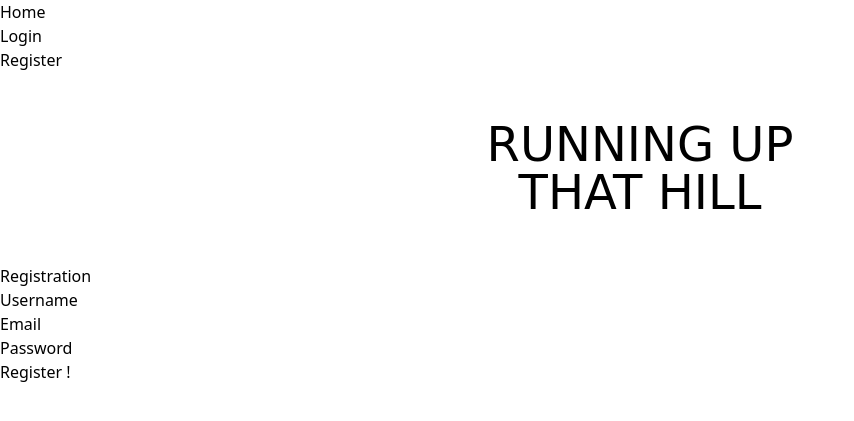
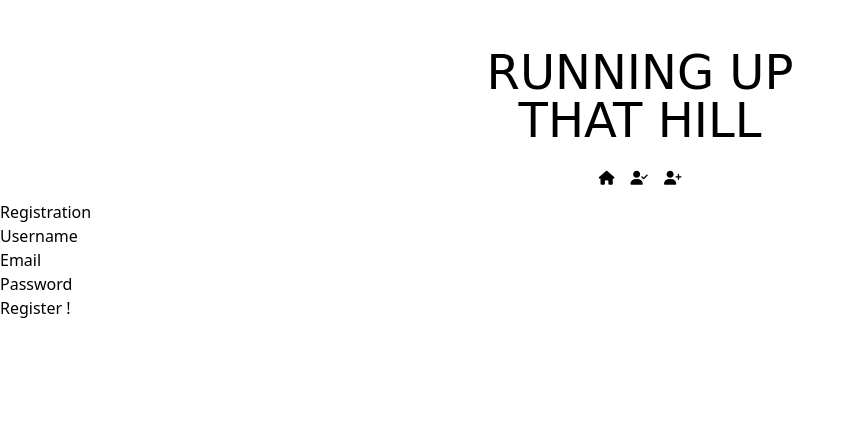
Before and after one commit to becodeorg/hamilton-7-hiking-project-lauranne-colin, a PHP site: template src/views/registration.view.php in a window 1280 px wide. Shown: the top 421 px of the page, without its empty margins (0-854 px from the left). Run offline with PHP 8.4, Linux system fonts and the light colour scheme; the template is opened without the code that fills it, so the values that code supplies are empty; some libraries are stand-ins or nearby versions; some web fonts are replaced.

Commit message:
moving some data into other files

```diff
--- a/src/public/index.css
+++ /dev/null
@@ -1,3 +0,0 @@
-/* body {
-    background-color: rgb(217 119 6);
-} */
--- a/src/views/includes/header.view.php
+++ b/src/views/includes/header.view.php
@@ -2,32 +2,37 @@
 <html lang="en">
 <head>
     <meta charset="UTF-8">
-    <meta name="viewport"
-          content="width=device-width, user-scalable=no, initial-scale=1.0, maximum-scale=1.0, minimum-scale=1.0">
+    <link rel="icon" type="image" href="./icon/01d.png" />
+    <meta name="viewport" content="width=device-width, user-scalable=no, initial-scale=1.0, maximum-scale=1.0, minimum-scale=1.0">
     <meta http-equiv="X-UA-Compatible" content="ie=edge">
     <script src="https://cdn.tailwindcss.com"></script>
+    <script src="https://kit.fontawesome.com/d74732e987.js" crossorigin="anonymous"></script>
     <style>
         @import url('https://fonts.googleapis.com/css2?family=Mystery+Quest&display=swap');
+        @import url('https://fonts.googleapis.com/css2?family=Montserrat&display=swap');
         h1 {
             font-family: 'Mystery Quest', cursive;
         }
+        nav {
+            font-family: 'Montserrat', sans-serif;
+        }
     </style>
-    <title>Hiking Project</title>
+    <title>Running Up That Hill</title>
 </head>
 <body>
 <header>
-    <nav>
-        <ul>
-            <li><a href="/">Home</a></li>
+    <h1 class="text-5xl flex pt-12 pb-6 justify-center text-center">RUNNING UP</br>THAT HILL</h1>
+    <nav class="pb-3">
+        <ul class="text-sm flex flex-row justify-center">
+            <li class="mx-2"><a href="/"><i class="fa-solid fa-house"></i><span class="hidden">Home</span></a></li>
             <?php if (empty($_SESSION['user'])): ?>
-                <li><a href="/login">Login</a></li>
-                <li><a href="/registration">Register</a></li>
+                <li class="mx-2"><a href="/login"><i class="fa-solid fa-user-check"></i><span class="hidden">Login</span></a></li>
+                <li class="mx-2"><a href="/registration"><i class="fa-solid fa-user-plus"></i><span class="hidden">Register</span></a></li>
             <?php else: ?>
-                <li><a href="/logout">Logout</a></li>
+                <li class="mx-2"><a href="/logout"><i class="fa-solid fa-power-off"></i><span class="hidden">Logout</span></a></li>
             <?php endif; ?>
         </ul>
     </nav>
-    <h1 class="text-5xl flex py-12 justify-center text-center">RUNNING UP</br>THAT HILL</h1>
     <?php if (!empty($_SESSION['user'])): ?>
         <span>Hello <?= $_SESSION['user']['username'] ?></span>
     <?php endif; ?>
```
Also changed, not shown: src/public/index.php (+7 -2 lines), src/views/includes/icon/01d.png (added).
